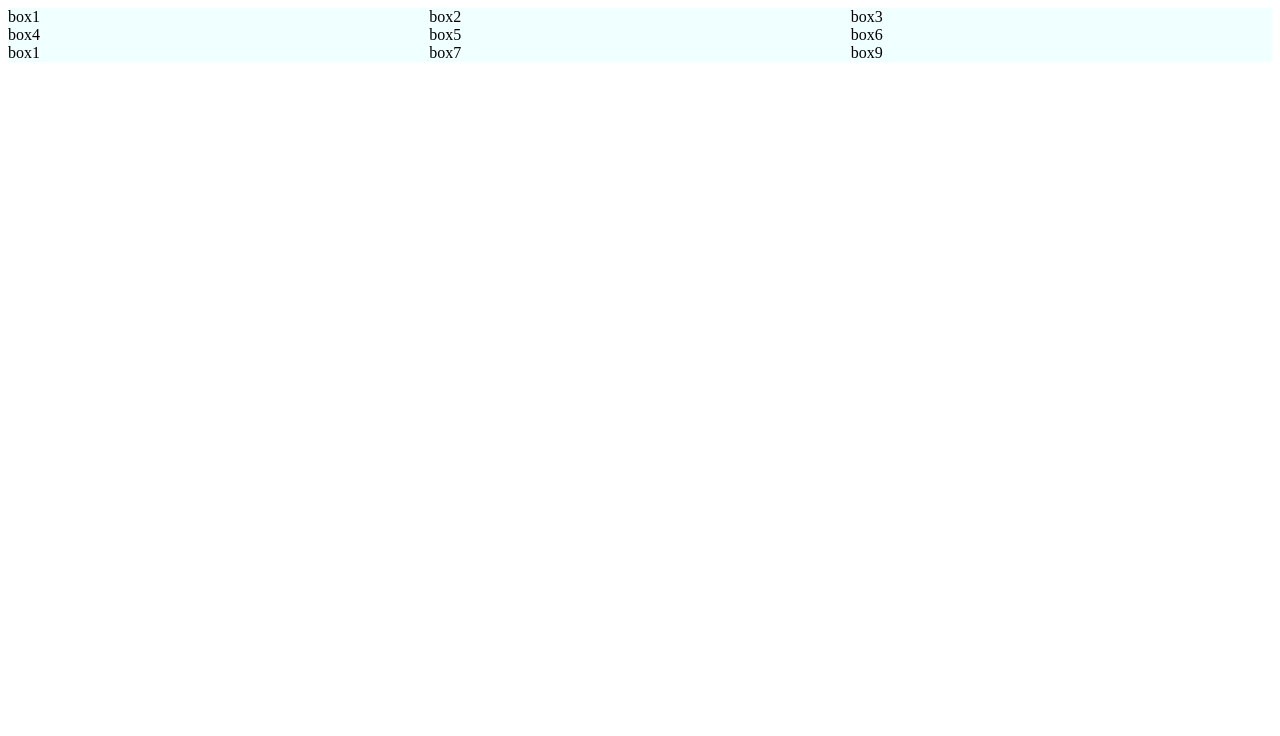
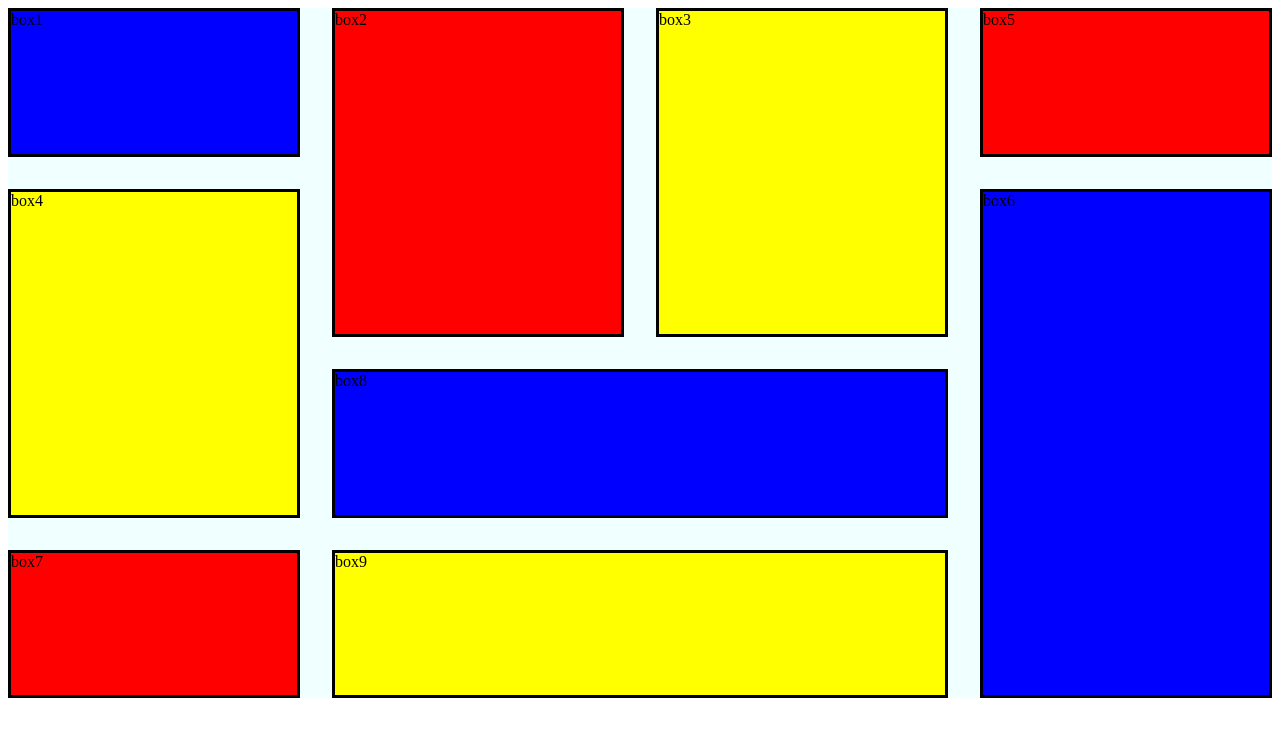
Before and after one commit to TheHagueUniversity/css-advanced-challenge-khrisna919, a plain HTML site: page index.html in a window 1280 px wide. Drawn offline with Linux system fonts and the light colour scheme.

Commit message:
second trial
Adding some colors , and border and gap.
making boxes
applied grid style

```diff
--- a/index.html
+++ b/index.html
@@ -7,31 +7,31 @@
 </head>
 <body>
 <div class="wrapper">
-    <div class="container">
+    <div class="box1">
         box1
     </div>
-    <div class="container">
+    <div class="box2">
         box2
     </div>
-    <div class="container">
+    <div class="box3">
         box3
     </div>
-    <div class="container">
+    <div class="box4">
         box4
     </div>
-    <div class="container">
+    <div class="box5">
         box5
     </div>
-    <div>
+    <div class="box6">
         box6
     </div>
-    <div class="container">
-        box1
-    </div>
-    <div class="container">
+    <div class="box7">
         box7
     </div>
-    <div class="container">
+    <div class="box8">
+        box8
+    </div>
+    <div class="box9">
         box9
     </div>
 </div>
--- a/style/style.css
+++ b/style/style.css
@@ -1,9 +1,66 @@
 .wrapper {
+    margin: 0;
+    height: 690px;
     background: azure;
     display: grid;
-    grid-template-columns: 1fr 1fr 1fr;
-    grid-template-rows: 1fr 1fr 1fr;
+    grid-template-columns: 1fr 1fr 1fr 1fr;
+    grid-template-rows: 1fr 1fr 1fr 1fr;
+    grid-gap: 2em;
 
 }
 
-.wrapper div
+
+.wrapper > div {
+    border: 3px solid black;
+}
+
+.box1 {
+    background-color: blue;
+}
+
+.box2 {
+    background-color: red;
+    grid-column: 2/3;
+    grid-row: 1/3;
+}
+
+.box3 {
+    background-color: yellow;
+    grid-column: 3/4;
+    grid-row: 1/3;
+}
+
+.box4 {
+    background-color: yellow;
+    grid-column: 1/2;
+    grid-row: 2/4;
+}
+
+.box5 {
+    background-color: red;
+    grid-column: 4/5;
+    grid-row: 1/2;
+
+}
+
+.box6 {
+    background-color: blue;
+    grid-column: 4/5;
+    grid-row: 2/5;
+}
+
+.box7 {
+    background-color: red;
+}
+
+.box8 {
+    background-color: blue;
+    grid-column: 2/4;
+    grid-row: 3/4;
+}
+
+.box9 {
+    background-color: yellow;
+    grid-column: 2/4;
+    grid-row: 4/5;
+}
```
